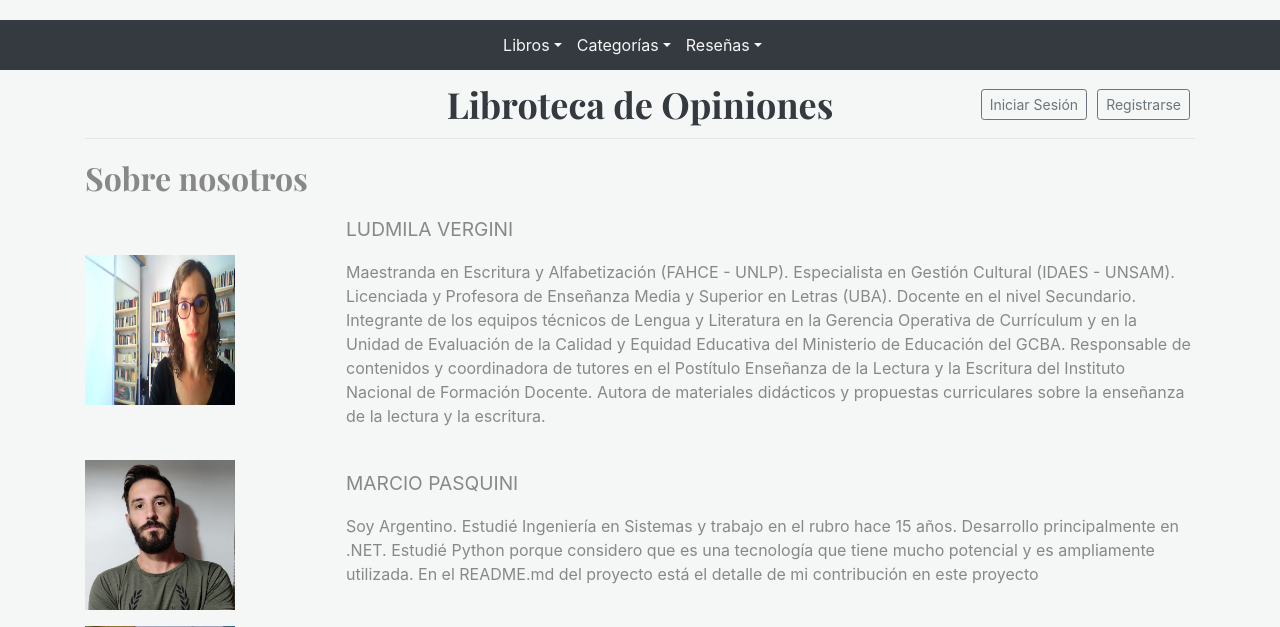
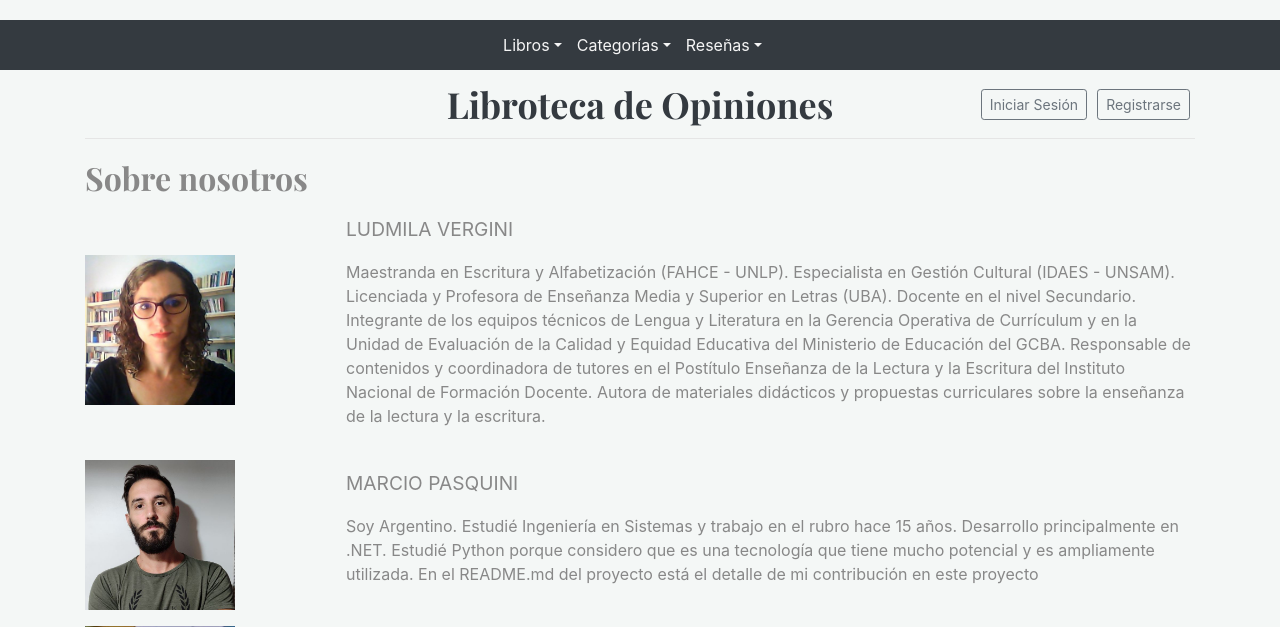
Before and after one commit to lvergini/ProyectoFinalAbayayPasquiniVergini, a Django app: page /about/ in a window 1280 px wide. Shown: the top 627 px of the page. Run offline with Django 4.2, Linux system fonts and the light colour scheme; data comes from the database, SQL or seed files in the repository; some libraries are stand-ins or nearby versions.

Commit message:
Arreglo foto ludmila

```diff
--- a/ProyectoBlogReseñas/Blog/templates/Blog/about.html
+++ b/ProyectoBlogReseñas/Blog/templates/Blog/about.html
@@ -8,7 +8,7 @@
 
 <div class="personas">
     <div class="imgPersona">
-        <img src="/media/WIN_20200402_13_09_14_Pro.jpg" alt="perfil" width="150px" height="150px">
+        <img src="/media/ludmila.jpg" alt="perfil" width="150px" height="150px">
     </div>
     <div class="textoPersona">
         <p class="nombreParticipante">Ludmila Vergini</p>
```
Also changed, not shown: ProyectoBlogReseñas/media/ludmila.jpg (added).
